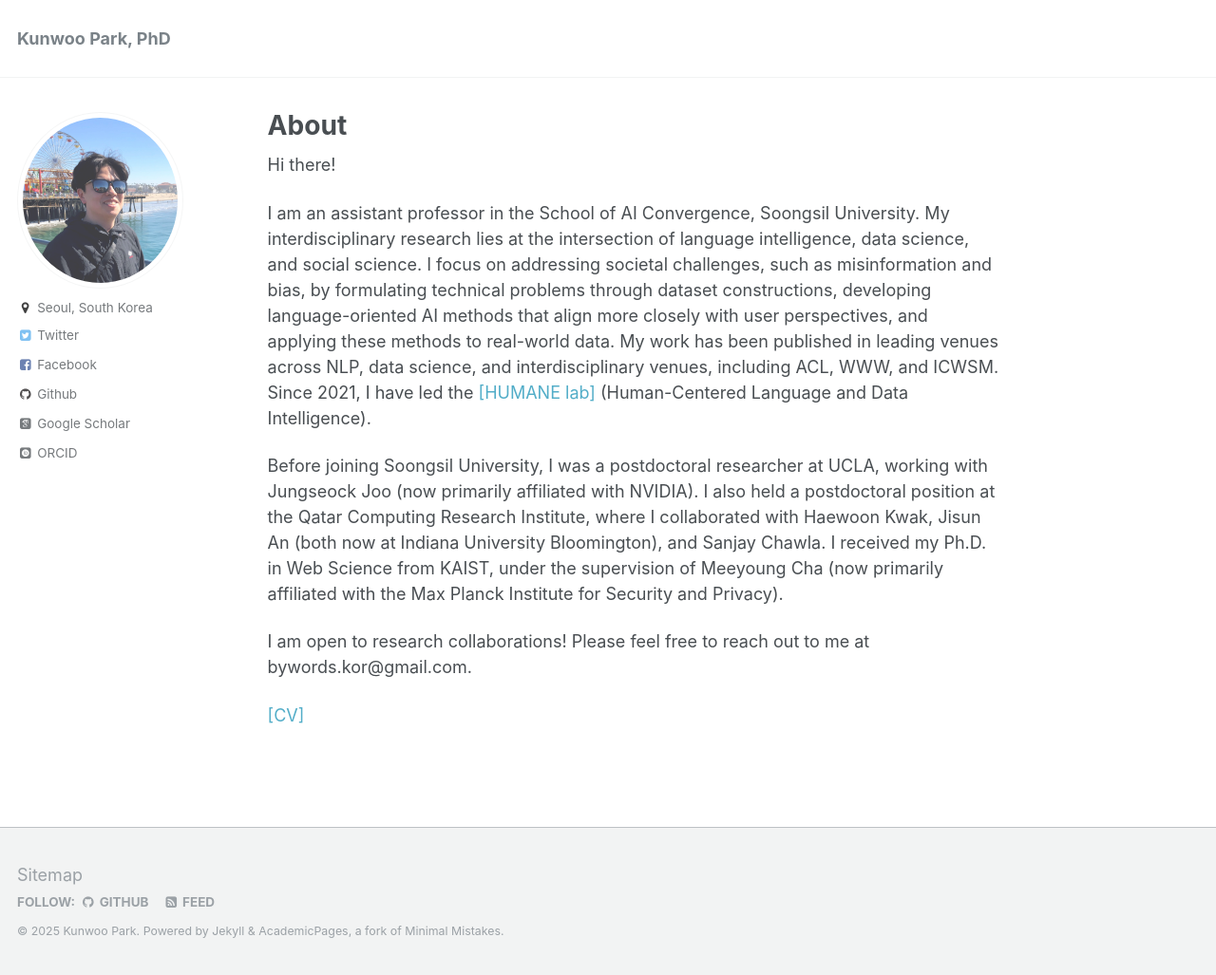
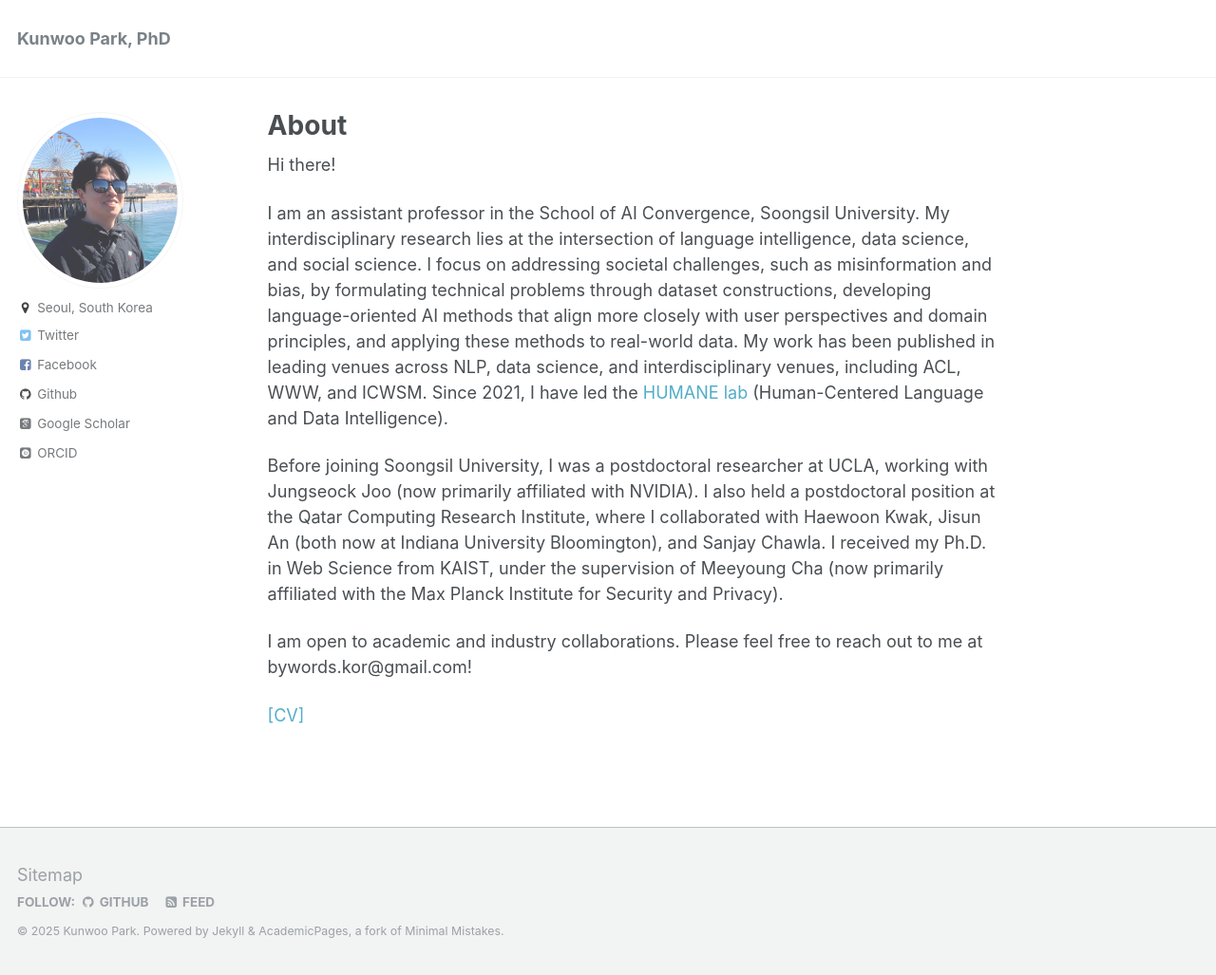
Before and after one commit to bywords/bywords.github.io, a Jekyll site: the page built from _pages/about.md, in a window 1280 px wide and 1027 px high. Shown: the whole window at 95% size. Built offline with Jekyll 4.4.1, drawn with Linux system fonts in a browser that asks for light colours; some web fonts are replaced.

Commit message:
Update about.md

```diff
--- a/_pages/about.md
+++ b/_pages/about.md
@@ -10,11 +10,11 @@ redirect_from:
 
 Hi there!
 
-I am an assistant professor in the School of AI Convergence, Soongsil University. My interdisciplinary research lies at the intersection of language intelligence, data science, and social science. I focus on addressing societal challenges, such as misinformation and bias, by formulating technical problems through dataset constructions, developing language-oriented AI methods that align more closely with user perspectives, and applying these methods to real-world data. My work has been published in leading venues across NLP, data science, and interdisciplinary venues, including ACL, WWW, and ICWSM. Since 2021, I have led the [[HUMANE lab]](https://ssu-humane.github.io) (Human-Centered Language and Data Intelligence).
+I am an assistant professor in the School of AI Convergence, Soongsil University. My interdisciplinary research lies at the intersection of language intelligence, data science, and social science. I focus on addressing societal challenges, such as misinformation and bias, by formulating technical problems through dataset constructions, developing language-oriented AI methods that align more closely with user perspectives and domain principles, and applying these methods to real-world data. My work has been published in leading venues across NLP, data science, and interdisciplinary venues, including ACL, WWW, and ICWSM. Since 2021, I have led the [HUMANE lab](https://ssu-humane.github.io) (Human-Centered Language and Data Intelligence).
 
 Before joining Soongsil University, I was a postdoctoral researcher at UCLA, working with Jungseock Joo (now primarily affiliated with NVIDIA). I also held a postdoctoral position at the Qatar Computing Research Institute, where I collaborated with Haewoon Kwak, Jisun An (both now at Indiana University Bloomington), and Sanjay Chawla. I received my Ph.D. in Web Science from KAIST, under the supervision of Meeyoung Cha (now primarily affiliated with the Max Planck Institute for Security and Privacy).
 
-I am open to research collaborations! Please feel free to reach out to me at bywords.kor@gmail.com.
+I am open to academic and industry collaborations. Please feel free to reach out to me at bywords.kor@gmail.com!
 
 [\[CV\]](/files/Kunwoo_CV.pdf)
 
```
